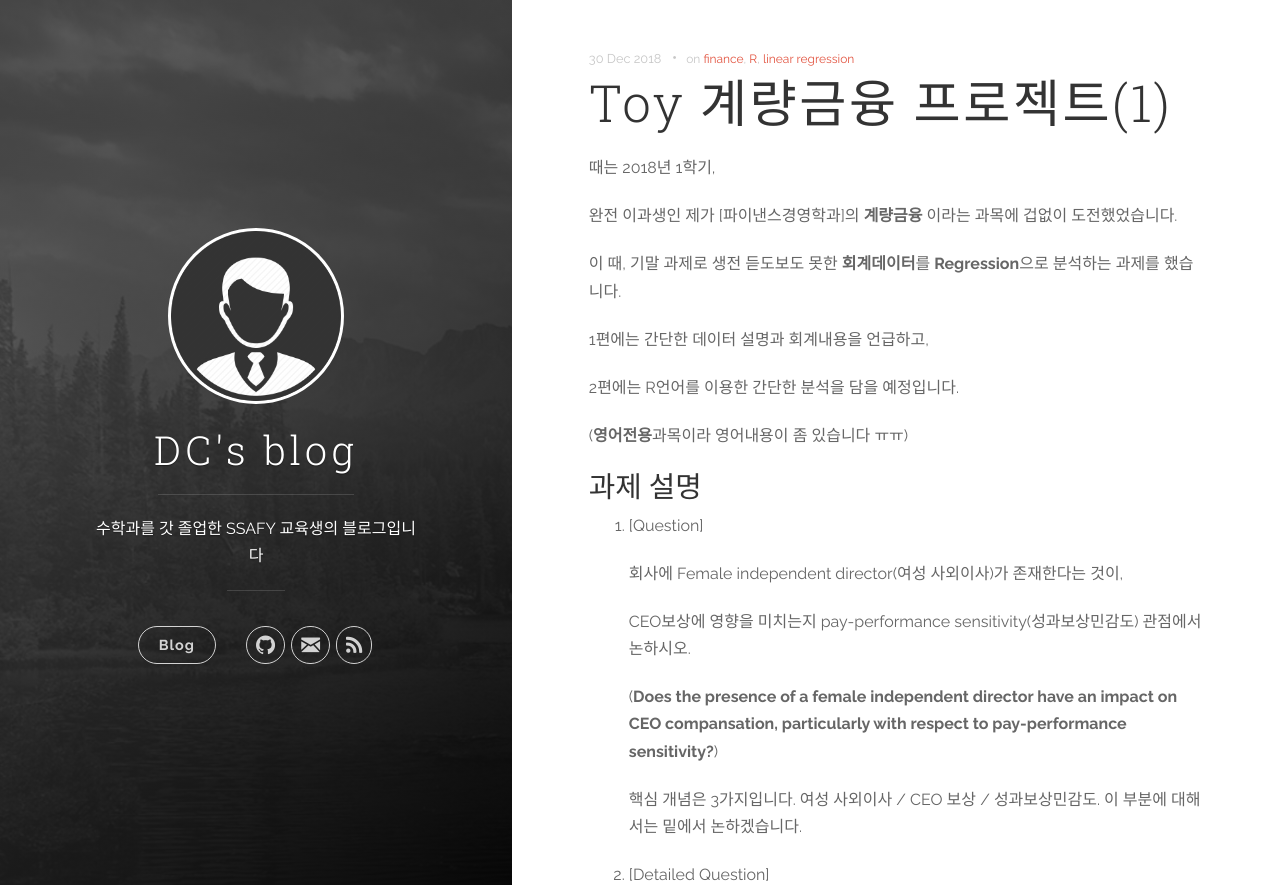
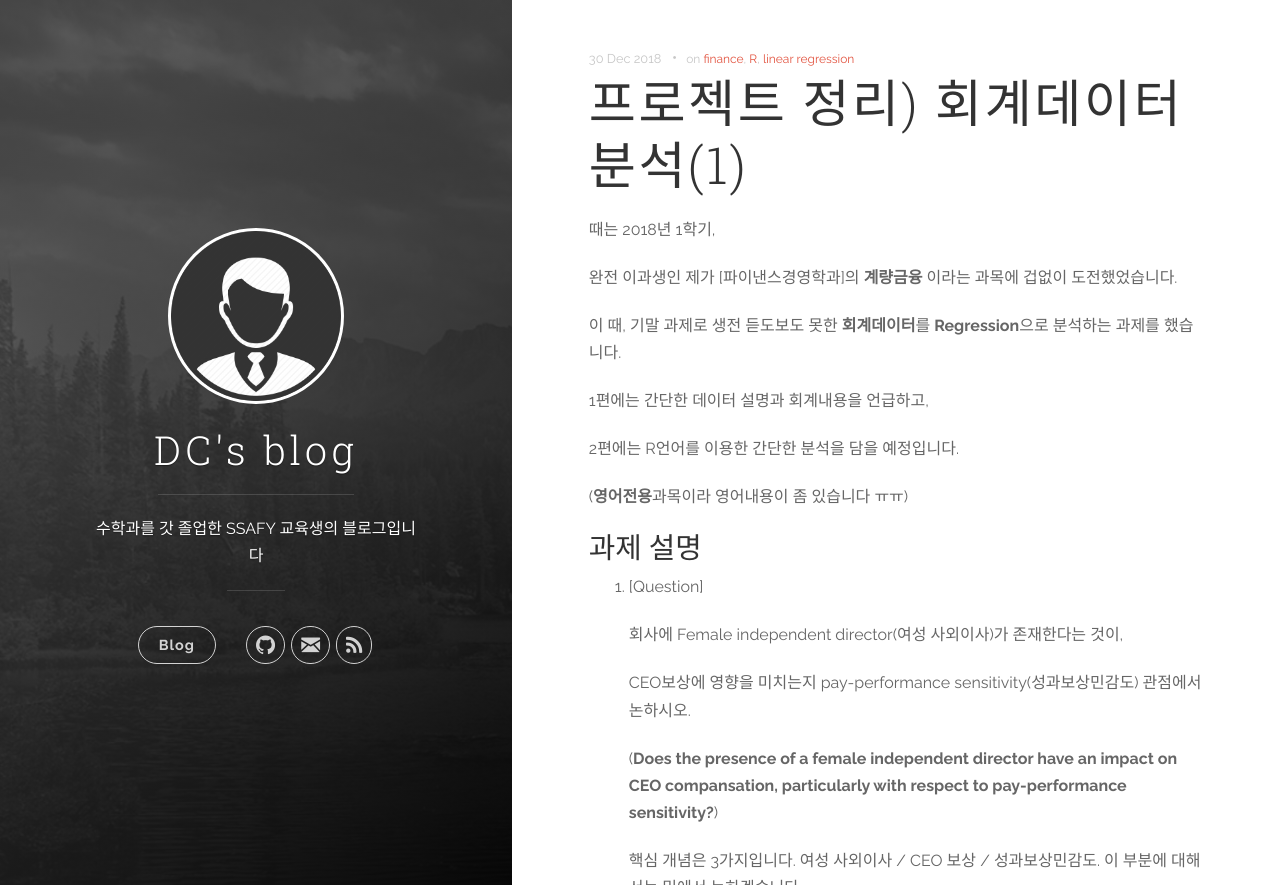
Before and after one commit to DongChanS/DongChanS.github.io, a Jekyll site: the page built from _posts/2018-12-30-6.md, in a window 1280 px wide and 900 px high, cut to the strip 0-885 px from the top of the window. Built offline with Jekyll 4.4.1, drawn with Linux system fonts in a browser that asks for light colours; comment, search, counter and statistics services are not loaded.

Commit message:
Update 2018-12-30-6.md

```diff
--- a/_posts/2018-12-30-6.md
+++ b/_posts/2018-12-30-6.md
@@ -1,6 +1,6 @@
 ---
 layout: post
-title: Toy 계량금융 프로젝트(1)
+title: 프로젝트 정리) 회계데이터 분석(1)
 author: Shin Dong Chan
 tags : ['finance','R','linear regression']
 ---
```
